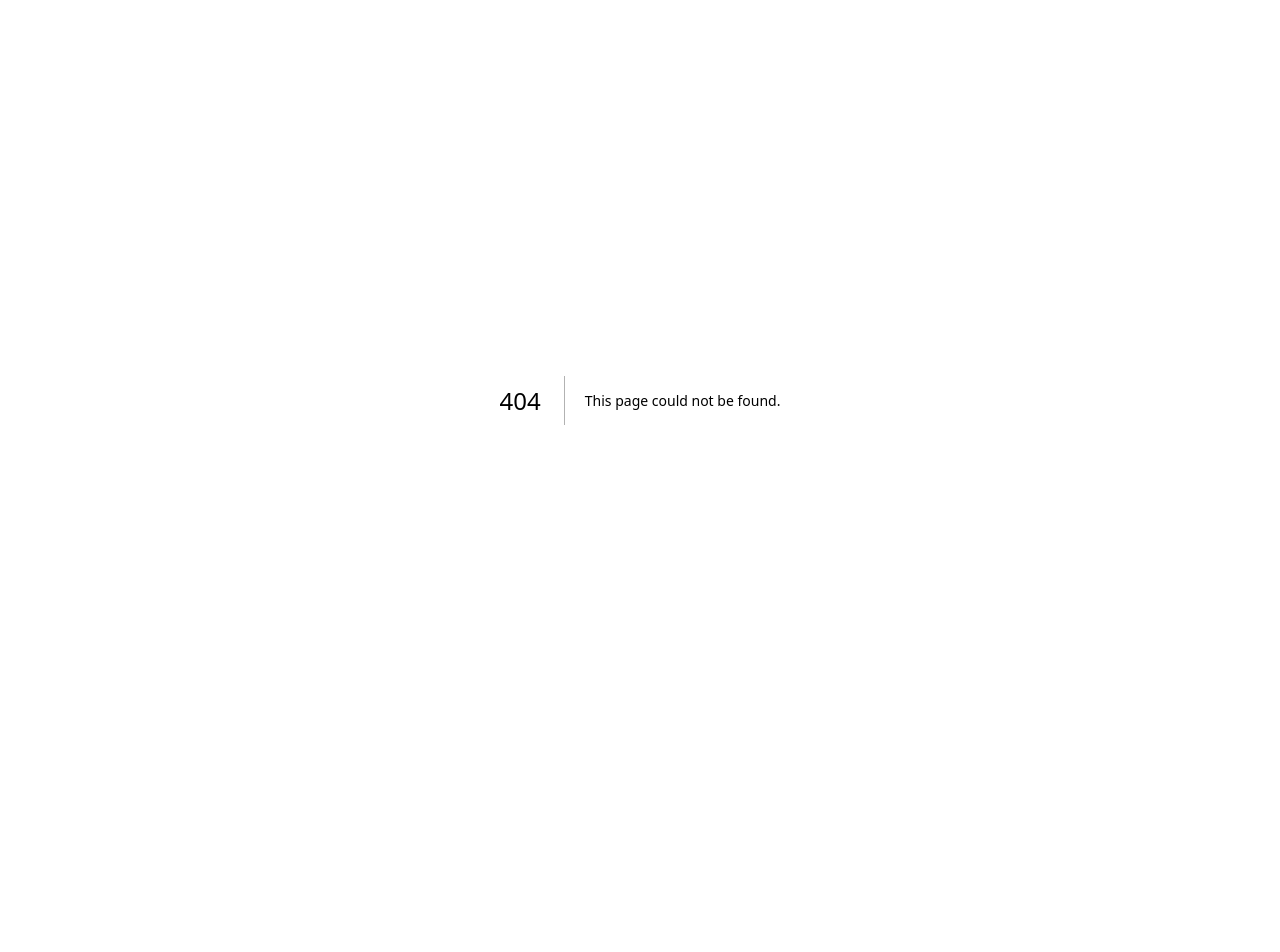
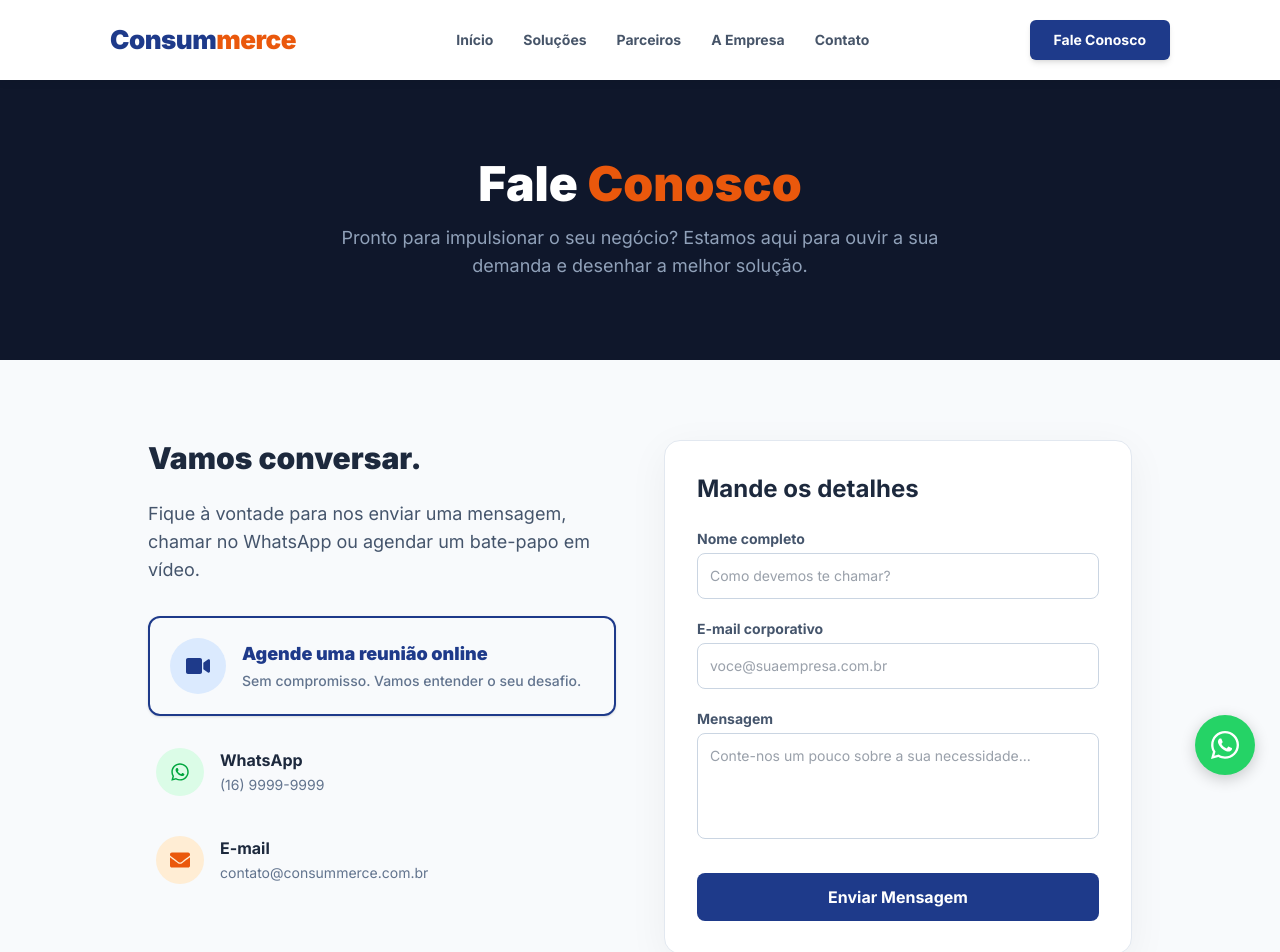
Before and after one commit to brenohp/site-consummerce, a Next.js app: page /contato in a window 1280 px wide. Before the commit this address had no page. Shown: the top 952 px of the page. Before the commit the page ends 800 px from the top, so only its background shows below. Built offline with nearby package versions, Linux system fonts and the light colour scheme.

Commit message:
Adiciona página de Contato com informações e formulário de contato, além de atualizar o Navbar para incluir link para a nova página.

```diff
--- /dev/null
+++ b/src/app/contato/page.tsx
@@ -0,0 +1,123 @@
+import Navbar from "@/components/Navbar";
+import Footer from "@/components/Footer";
+import WhatsAppButton from "@/components/WhatsAppButton";
+import { FaWhatsapp, FaEnvelope, FaVideo } from "react-icons/fa";
+
+export default function ContatoPage() {
+  return (
+    <main className="min-h-screen bg-consum-bg">
+      <Navbar />
+
+      {/* Header da Página */}
+      <section className="bg-slate-900 py-20 text-center text-white">
+        <div className="container mx-auto px-5">
+          <h1 className="mb-4 text-4xl font-black md:text-5xl">
+            Fale <span className="text-consum-orange">Conosco</span>
+          </h1>
+          <p className="mx-auto max-w-2xl text-lg text-slate-400">
+            Pronto para impulsionar o seu negócio? Estamos aqui para ouvir a sua demanda e desenhar a melhor solução.
+          </p>
+        </div>
+      </section>
+
+      {/* Conteúdo (Informações + Formulário) */}
+      <section className="py-20">
+        <div className="container mx-auto max-w-5xl px-5">
+          <div className="grid grid-cols-1 gap-12 md:grid-cols-2">
+
+            {/* COLUNA ESQUERDA: Informações de Contato e CTA da Reunião */}
+            <div>
+              <h2 className="mb-6 text-3xl font-black text-slate-800">
+                Vamos conversar.
+              </h2>
+              <p className="mb-8 text-slate-600 text-lg">
+                Fique à vontade para nos enviar uma mensagem, chamar no WhatsApp ou agendar um bate-papo em vídeo.
+              </p>
+
+              <div className="flex flex-col gap-6">
+
+                {/* Destaque: Agendar Reunião */}
+                <a
+                  href="https://wa.me/5516999999999?text=Olá,%20gostaria%20de%20agendar%20uma%20reunião%20online%20com%20a%20Consummerce"
+                  target="_blank"
+                  rel="noopener noreferrer"
+                  className="flex items-center gap-4 rounded-xl border-2 border-consum-navy p-5 transition-all duration-300 hover:bg-slate-50 hover:-translate-y-1 shadow-sm"
+                >
+                  <div className="flex h-14 w-14 shrink-0 items-center justify-center rounded-full bg-blue-100 text-2xl text-consum-navy">
+                    <FaVideo />
+                  </div>
+                  <div>
+                    <h4 className="text-lg font-black text-consum-navy">Agende uma reunião online</h4>
+                    <span className="text-sm font-medium text-slate-500">Sem compromisso. Vamos entender o seu desafio.</span>
+                  </div>
+                </a>
+
+                {/* WhatsApp */}
+                <a
+                  href="https://wa.me/5516999999999"
+                  target="_blank"
+                  rel="noopener noreferrer"
+                  className="flex items-center gap-4 group p-2"
+                >
+                  <div className="flex h-12 w-12 shrink-0 items-center justify-center rounded-full bg-green-100 text-xl text-green-600 transition-colors group-hover:bg-green-500 group-hover:text-white">
+                    <FaWhatsapp />
+                  </div>
+                  <div>
+                    <h4 className="font-bold text-slate-800 group-hover:text-green-600 transition-colors">WhatsApp</h4>
+                    <span className="text-sm text-slate-500">(16) 9999-9999</span>
+                  </div>
+                </a>
+
+                {/* E-mail */}
+                <a
+                  href="mailto:contato@consummerce.com.br"
+                  className="flex items-center gap-4 group p-2"
+                >
+                  <div className="flex h-12 w-12 shrink-0 items-center justify-center rounded-full bg-orange-100 text-xl text-consum-orange transition-colors group-hover:bg-consum-orange group-hover:text-white">
+                    <FaEnvelope />
+                  </div>
+                  <div>
+                    <h4 className="font-bold text-slate-800 group-hover:text-consum-orange transition-colors">E-mail</h4>
+                    <span className="text-sm text-slate-500">contato@consummerce.com.br</span>
+                  </div>
+                </a>
+
+              </div>
+            </div>
+
+            {/* COLUNA DIREITA: Formulário */}
+            <div className="rounded-2xl border border-slate-200 bg-white p-8 shadow-[0_10px_40px_rgba(0,0,0,0.05)]">
+              <h3 className="mb-6 text-2xl font-bold text-slate-800">Mande os detalhes</h3>
+
+              <form className="flex flex-col gap-5">
+                <div>
+                  <label className="mb-1 block text-sm font-bold text-slate-600">Nome completo</label>
+                  <input type="text" placeholder="Como devemos te chamar?" className="w-full rounded-lg border border-slate-300 p-3 text-sm outline-none transition-colors focus:border-consum-navy focus:ring-1 focus:ring-consum-navy" />
+                </div>
+
+                <div>
+                  <label className="mb-1 block text-sm font-bold text-slate-600">E-mail corporativo</label>
+                  <input type="email" placeholder="voce@suaempresa.com.br" className="w-full rounded-lg border border-slate-300 p-3 text-sm outline-none transition-colors focus:border-consum-navy focus:ring-1 focus:ring-consum-navy" />
+                </div>
+
+                <div>
+                  <label className="mb-1 block text-sm font-bold text-slate-600">Mensagem</label>
+                  <textarea rows={4} placeholder="Conte-nos um pouco sobre a sua necessidade..." className="w-full resize-none rounded-lg border border-slate-300 p-3 text-sm outline-none transition-colors focus:border-consum-navy focus:ring-1 focus:ring-consum-navy"></textarea>
+                </div>
+
+                {/* Aqui, mais tarde podemos fazer a lógica de enviar isso para o seu email usando as Server Actions do Next.js */}
+                <button type="button" className="mt-2 w-full rounded-lg bg-consum-navy px-6 py-3 font-bold text-white transition-all hover:-translate-y-0.5 hover:bg-consum-orange hover:shadow-lg">
+                  Enviar Mensagem
+                </button>
+              </form>
+            </div>
+
+          </div>
+        </div>
+      </section>
+
+      <Footer />
+      <WhatsAppButton />
+    </main>
+  );
+}
--- a/src/components/Navbar.tsx
+++ b/src/components/Navbar.tsx
@@ -12,6 +12,7 @@ export default function Navbar() {
     { name: "Soluções", path: "/solucoes" },
     { name: "Parceiros", path: "/parceiros" },
     { name: "A Empresa", path: "/empresa" },
+    { name: "Contato", path: "/contato" }, // ADICIONADO AQUI 👈
   ];
 
   return (
@@ -43,7 +44,7 @@ export default function Navbar() {
         {/* BOTÃO CTA DESKTOP */}
         <div className="hidden md:block">
           <Link
-            href="mailto:contato@consummerce.com.br"
+            href="/contato"
             className="inline-block rounded-md bg-consum-navy px-6 py-2.5 text-sm font-bold text-white shadow-md transition-all duration-300 hover:-translate-y-1 hover:bg-consum-orange hover:shadow-lg"
           >
             Fale Conosco
@@ -69,13 +70,13 @@ export default function Navbar() {
                 key={item.name}
                 href={item.path}
                 className="text-[16px] font-bold text-[#475569] hover:text-consum-orange"
-                onClick={() => setIsMenuOpen(false)} // Fecha o menu ao clicar num link
+                onClick={() => setIsMenuOpen(false)}
               >
                 {item.name}
               </Link>
             ))}
             <Link
-              href="mailto:contato@consummerce.com.br"
+              href="/contato"
               className="mt-2 inline-block rounded-md bg-consum-navy px-6 py-3 text-center text-[16px] font-bold text-white transition-colors hover:bg-consum-orange"
               onClick={() => setIsMenuOpen(false)}
             >
```
